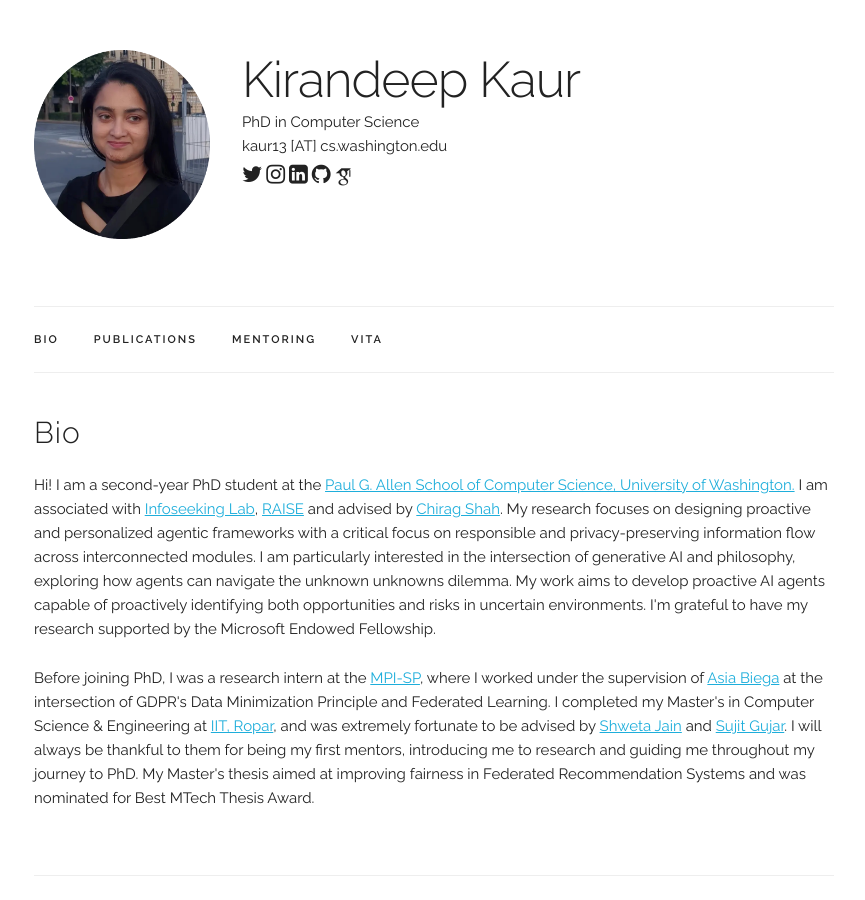
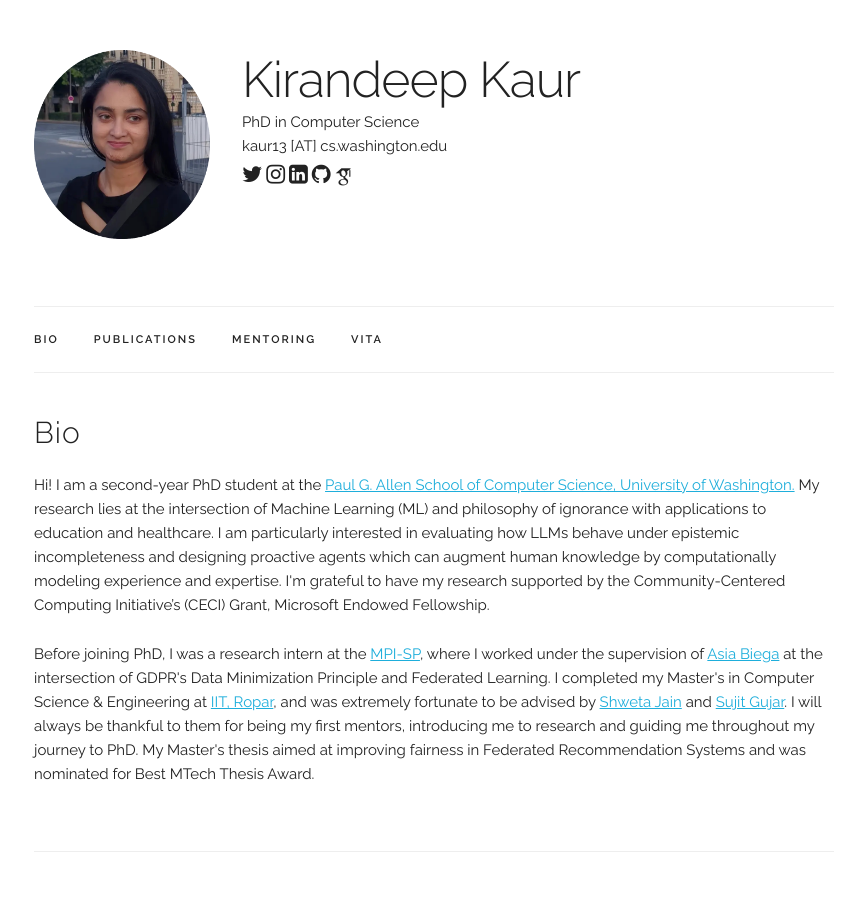
Before and after one commit to i-kiran/i-kiran.github.io, a Jekyll site: the page built from noooindex.html, in a window 1280 px wide and 900 px high. Shown: the whole window, without its empty margins (206-1071 px from the left). Built offline with Jekyll 4.4.1, drawn with Linux system fonts in a browser that asks for light colours; some web fonts are replaced.

Commit message:
Update noooindex.html

```diff
--- a/noooindex.html
+++ b/noooindex.html
@@ -6,11 +6,12 @@
 <div class="docs-section" id="bio">
   <h4>Bio</h4>
   <p>
-  Hi! I am a second-year PhD student at the <a href="https://www.cs.washington.edu/" target="_blank">Paul G. Allen School of Computer Science, University of Washington.</a> I am associated with
-  <a href="https://infoseeking.org/people.php" target="_blank">Infoseeking Lab</a>, <a href="https://www.raise.uw.edu/" target="_blank">RAISE</a> and advised by <a href="https://chiragshah.org/"_blank">Chirag Shah</a>.
-  My research focuses on designing proactive and personalized agentic frameworks with a critical focus on responsible and privacy-preserving information flow across interconnected modules.
-  I am particularly interested in the intersection of generative AI and philosophy, exploring how agents can navigate the unknown unknowns dilemma. My work aims to develop proactive AI agents
-  capable of proactively identifying both opportunities and risks in uncertain environments. I'm grateful to have my research supported by the Microsoft Endowed Fellowship.
+  Hi! I am a second-year PhD student at the <a href="https://www.cs.washington.edu/" target="_blank">Paul G. Allen School of Computer Science, University of Washington.</a>
+  My research lies at the intersection of Machine Learning (ML) and philosophy of ignorance with applications to education and healthcare.
+    I am particularly interested in evaluating how LLMs behave under epistemic incompleteness and designing proactive agents which can augment human knowledge by computationally modeling experience and expertise.
+    I'm grateful to have my research supported by the Community-Centered Computing Initiative’s (CECI) Grant, Microsoft Endowed Fellowship.
+
+
   </p>
 
   <p>
```
